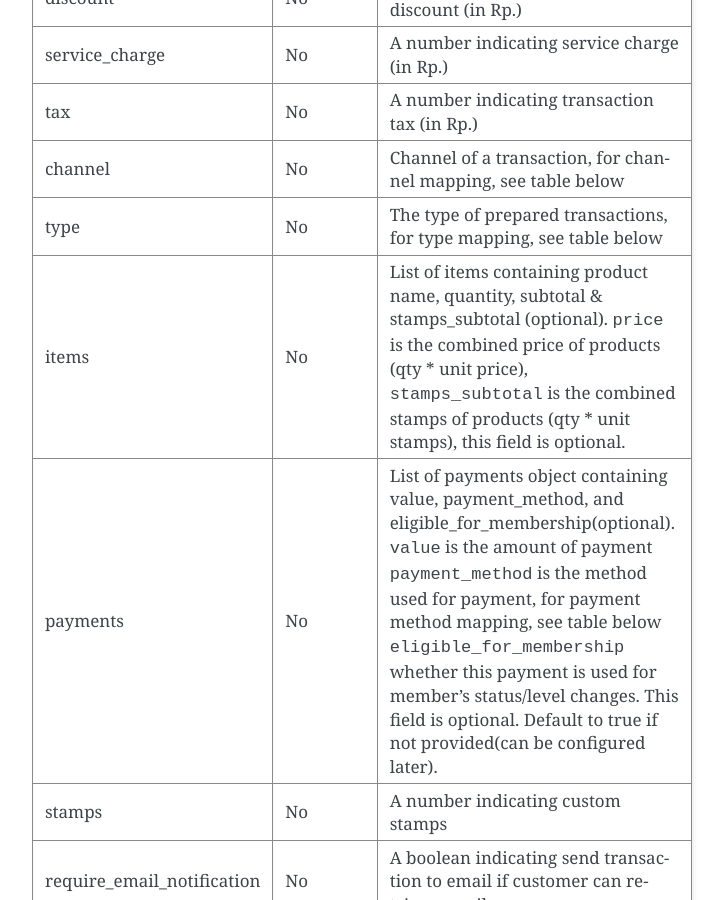
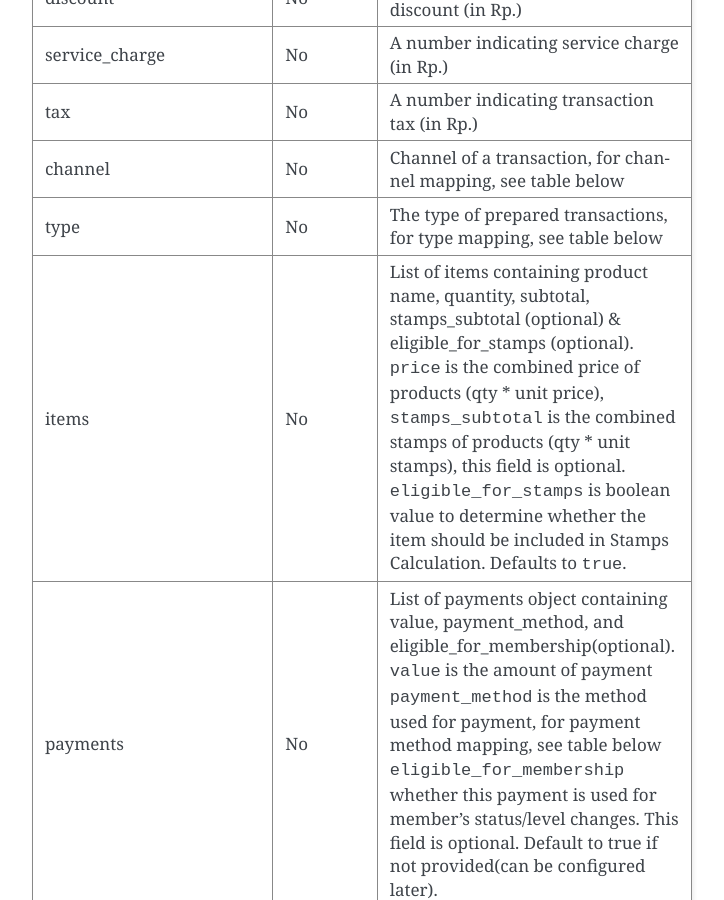
Before and after one commit to ui/stamps-api-docs, a Sphinx documentation site: the page built from source/transaction_api.rst, in a window 1280 px wide and 900 px high, scrolled down 933 px. Shown: the whole window, without its empty margins (388-1112 px from the left). Built offline with Sphinx 7.4.7, drawn with Linux system fonts in a browser that asks for light colours; some of the changed text lies outside the part shown.

Commit message:
add item eligible for stamps in transaction add (#59)
* add item eligible for stamps in transaction add

* remove unnecessary file

* update preview earning eligible_for_stamps

* update descriptio

* upadte description

```diff
--- a/source/transaction_api.rst
+++ b/source/transaction_api.rst
@@ -35,11 +35,12 @@ service_charge              No          A number indicating service charge (in R
 tax                         No          A number indicating transaction tax (in Rp.)
 channel                     No          Channel of a transaction, for channel mapping, see table below
 type                        No          The type of prepared transactions, for type mapping, see table below
-items                       No          List of items containing product name, quantity, subtotal &
-                                        stamps_subtotal (optional).
+items                       No          List of items containing product name, quantity, subtotal,
+                                        stamps_subtotal (optional) & eligible_for_stamps (optional).
                                         ``price`` is the combined price of products (qty * unit price),
                                         ``stamps_subtotal`` is the combined stamps of products (qty * unit stamps),
                                         this field is optional.
+                                        ``eligible_for_stamps`` is boolean value to determine whether the item should be included in Stamps Calculation. Defaults to ``true``.
 payments                    No          List of payments object containing value, payment_method, and
                                         eligible_for_membership(optional).
                                         ``value`` is the amount of payment
@@ -167,7 +168,8 @@ Here's an example of how the API call might look like in JSON format:
              "product_name": "Iced Tea",
              "quantity": 4,
              "subtotal": 5000,
-             "stamps_subtotal": 4
+             "stamps_subtotal": 4,
+             "eligible_for_stamps": False
           }
        ],
        "payments": [
@@ -654,11 +656,12 @@ service_charge              No          A number indicating service charge (in R
 tax                         No          A number indicating transaction tax (in Rp.)
 channel                     No          Channel of a transaction, for channel mapping, see table below
 type                        No          The type of prepared transactions, for type mapping, see table below
-items                       No          List of items containing product name, quantity, subtotal &
-                                        stamps_subtotal (optional).
+items                       No          List of items containing product name, quantity, subtotal,
+                                        stamps_subtotal (optional) & eligible_for_stamps.
                                         ``price`` is the combined price of products (qty * unit price),
                                         ``stamps_subtotal`` is the combined stamps of products (qty * unit stamps),
                                         this field is optional.
+                                        ``eligible_for_stamps`` is boolean value to determine whether the item should be included in Stamps Calculation. Defaults to ``true``.
 payments                    No          List of payments object containing value, payment_method, and
                                         eligible_for_membership(optional).
                                         ``value`` is the amount of payment
```
